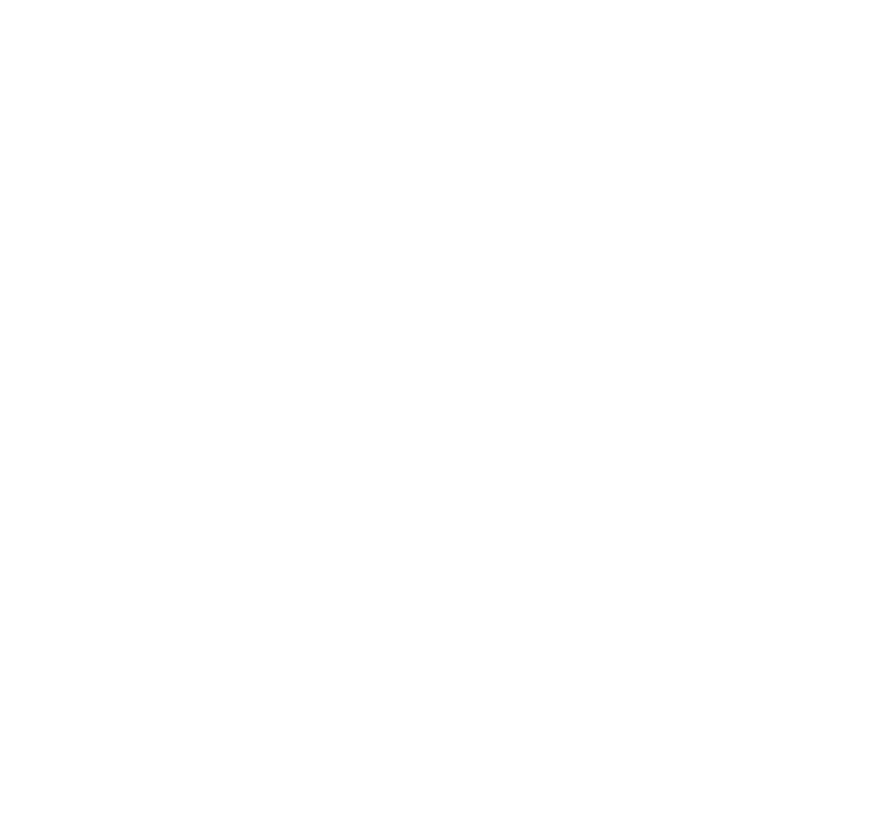
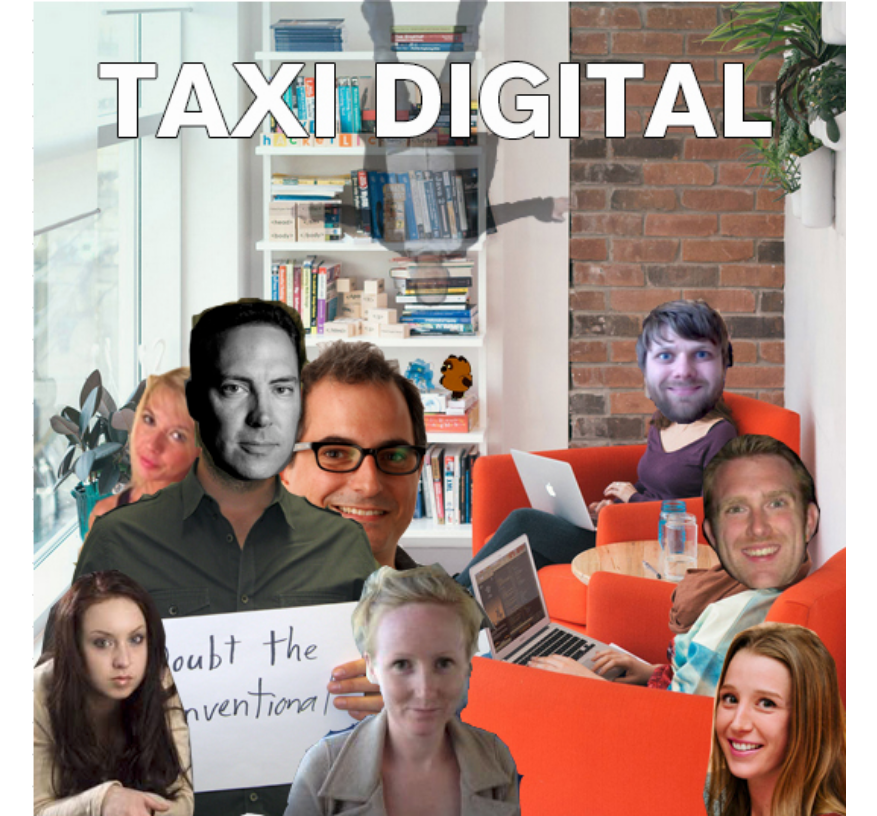
Before and after one commit to mbalders/taxi-digital, a plain HTML site: page index.html in a window 1280 px wide. Shown: the whole page, without its empty margins (201-1078 px from the left). Drawn offline with Linux system fonts and the light colour scheme.

Commit message:
Update index.html

```diff
--- a/index.html
+++ b/index.html
@@ -1,10 +1,14 @@
 <html>
   <head>
   <style>
-    html, body {
-      width: 100%;
-      height: 100%;
-      color: red;
+   body {
+      width: 100vw;
+      height: 100vh;
+      background: url('Screen Shot 2018-07-31 at 5.09.35 PM.png');
+      overflow:hidden;
+     background-size:contain;
+     background-repeat:no-repeat;
+     background-position:center
     </style>
   </head>
   <body>
```
